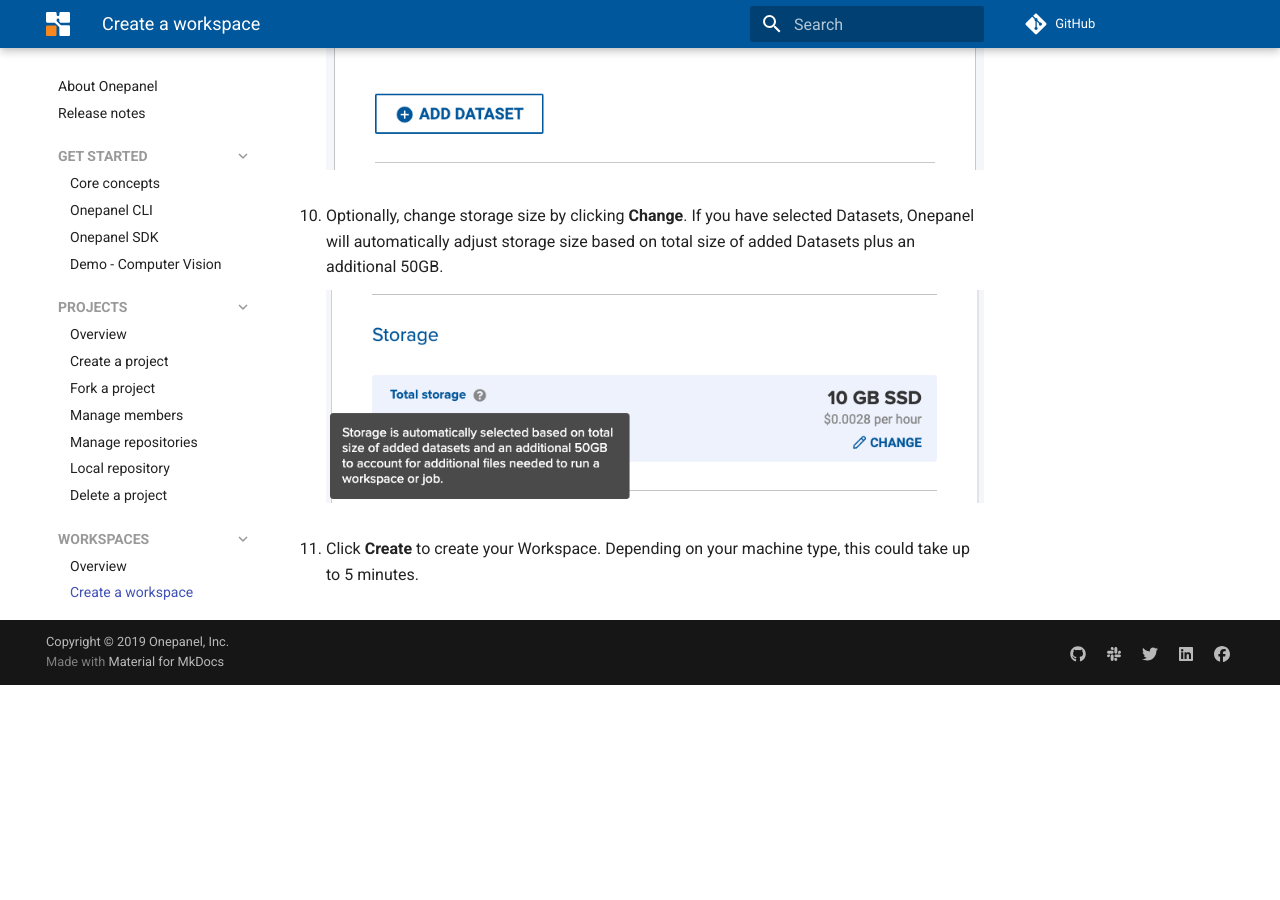
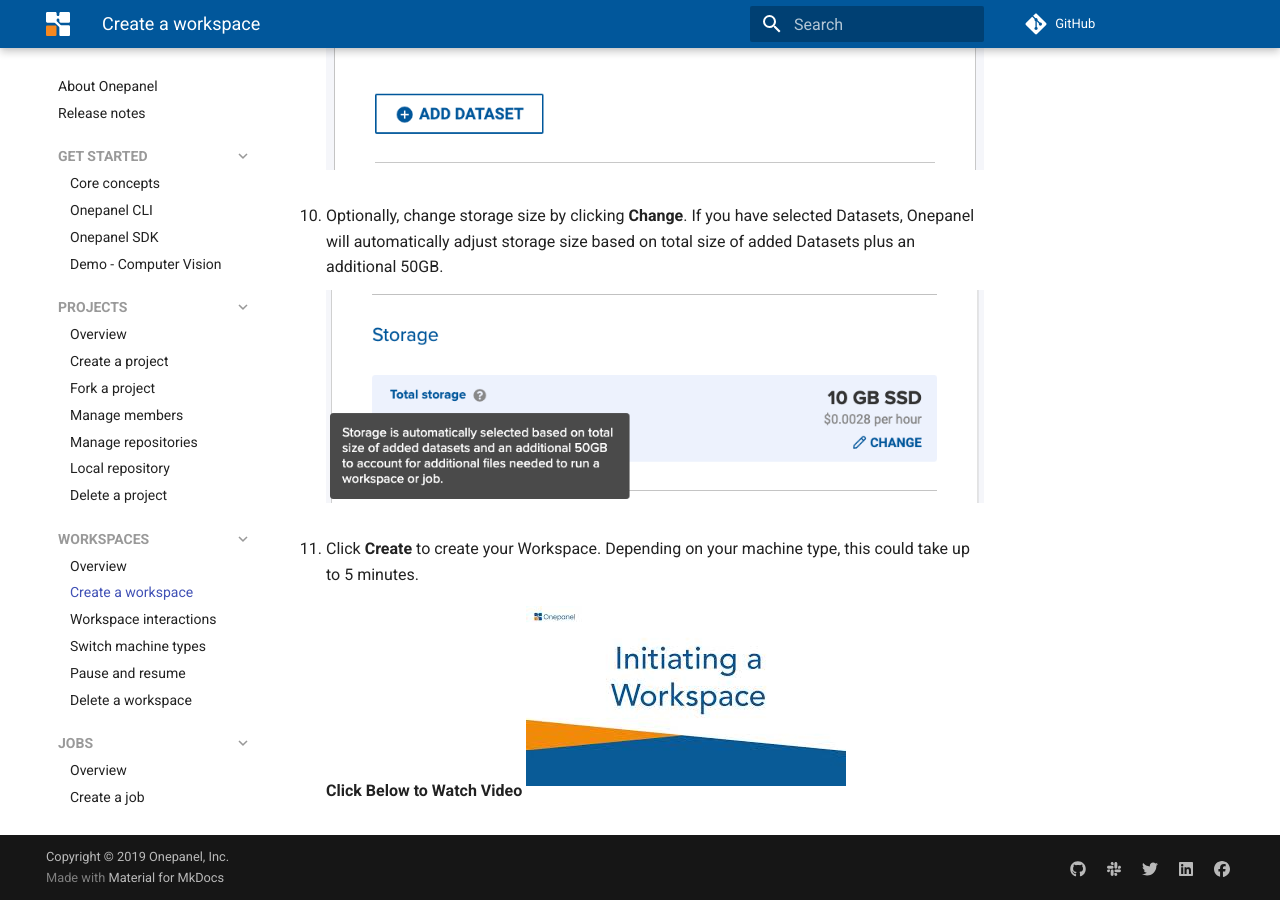
Before and after one commit to onepanelio/docs, an MkDocs documentation site: the page built from docs/workspaces/create.md, in a window 1280 px wide and 900 px high, scrolled down 2316 px. Built offline with MkDocs 1.6.1 and Material for MkDocs 9.7.7, drawn with Linux system fonts in a browser that asks for light colours; comment, search, counter and statistics services are not loaded; before the commit the page ends 3001 px from its top, so only the background shows below that.

Commit message:
initiating workspaces

```diff
--- a/docs/workspaces/create.md
+++ b/docs/workspaces/create.md
@@ -32,3 +32,6 @@
 ![](../assets/img/create-195238.png)
 
 11. Click **Create** to create your Workspace. Depending on your machine type, this could take up to 5 minutes.
+
+    **Click Below to Watch Video**
+    [![](../assets/img/video-thumbnail.jpg)](https://www.youtube.com/watch?v=m7wcSFt34Y8)
```
Also changed, not shown: docs/assets/img/video-thumbnail.jpg (added).
